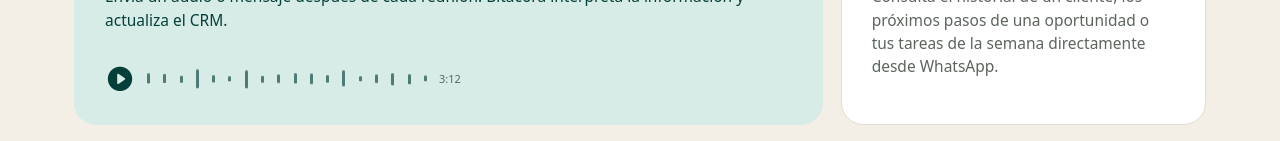
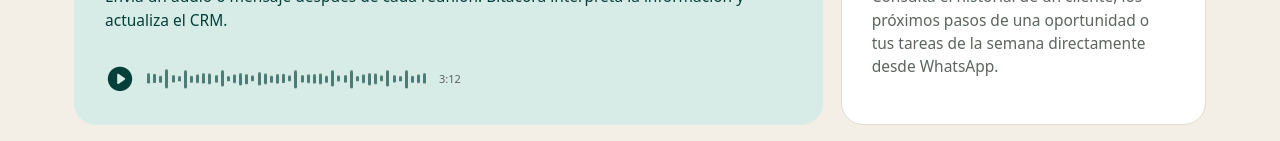
Before and after one commit to Flowlabsio/bitacorai-landing, a plain HTML site: page index.html in a window 1280 px wide. Shown: the part 2515-2656 px from the top of the page. Drawn offline with nearby package versions, Linux system fonts and the light colour scheme; a web font is replaced by a local one.

Commit message:
Bento audio: barras mas densas (46) y pegadas, mismo ancho

```diff
--- a/index.html
+++ b/index.html
@@ -559,7 +559,7 @@
           <div class="demo-voice">
             <i class="ph-fill ph-play-circle" style="font-size:30px" aria-hidden="true"></i>
             <span class="wave live" aria-hidden="true">
-              <i style="--h:.4"></i><i style="--h:.8"></i><i style="--h:.5"></i><i style="--h:1"></i><i style="--h:.6"></i><i style="--h:.3"></i><i style="--h:.9"></i><i style="--h:.5"></i><i style="--h:.7"></i><i style="--h:.4"></i><i style="--h:1"></i><i style="--h:.6"></i><i style="--h:.8"></i><i style="--h:.3"></i><i style="--h:.7"></i><i style="--h:.5"></i><i style="--h:.9"></i><i style="--h:.4"></i>
+              <i style="--h:.4"></i><i style="--h:.8"></i><i style="--h:.5"></i><i style="--h:1"></i><i style="--h:.6"></i><i style="--h:.3"></i><i style="--h:.9"></i><i style="--h:.5"></i><i style="--h:.7"></i><i style="--h:.4"></i><i style="--h:1"></i><i style="--h:.6"></i><i style="--h:.8"></i><i style="--h:.3"></i><i style="--h:.7"></i><i style="--h:.5"></i><i style="--h:.9"></i><i style="--h:.4"></i><i style="--h:.6"></i><i style="--h:1"></i><i style="--h:.5"></i><i style="--h:.3"></i><i style="--h:.8"></i><i style="--h:.4"></i><i style="--h:.9"></i><i style="--h:.6"></i><i style="--h:.7"></i><i style="--h:.3"></i><i style="--h:1"></i><i style="--h:.5"></i><i style="--h:.8"></i><i style="--h:.4"></i><i style="--h:.6"></i><i style="--h:.9"></i><i style="--h:.3"></i><i style="--h:.7"></i><i style="--h:.5"></i><i style="--h:1"></i><i style="--h:.4"></i><i style="--h:.8"></i><i style="--h:.6"></i><i style="--h:.3"></i><i style="--h:.9"></i><i style="--h:.5"></i><i style="--h:.7"></i><i style="--h:.4"></i>
             </span>
             <span class="dur">3:12</span>
           </div>
```
